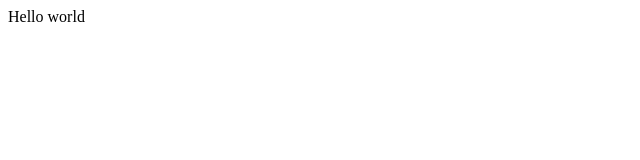
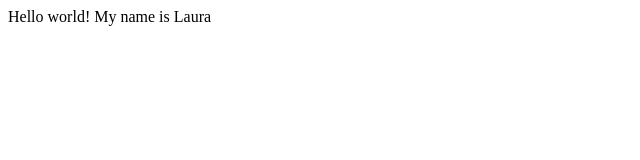
Before and after one commit to Laurubbi/project_laurubbi, a plain HTML site: page index.html in a window 1280 px wide. Shown: the whole page, without its empty margins (0-640 px from the left). Drawn offline with Linux system fonts and the light colour scheme.

Commit message:
Committing index.html

```diff
--- a/index.html
+++ b/index.html
@@ -1,6 +1,6 @@
 <html>
 <Header><title>My Webpage</title></header>
 <body>
-Hello world
+Hello world! My name is Laura
 </body>
 </html>
```
